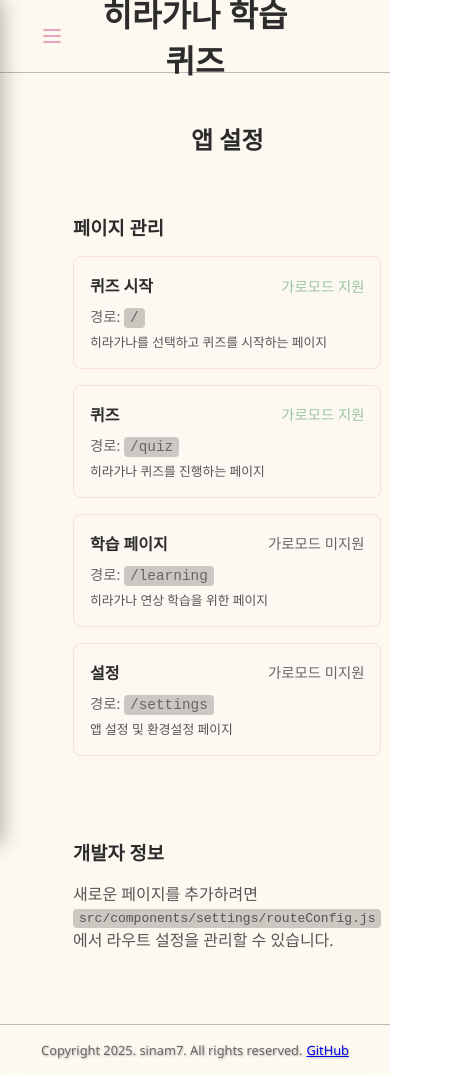
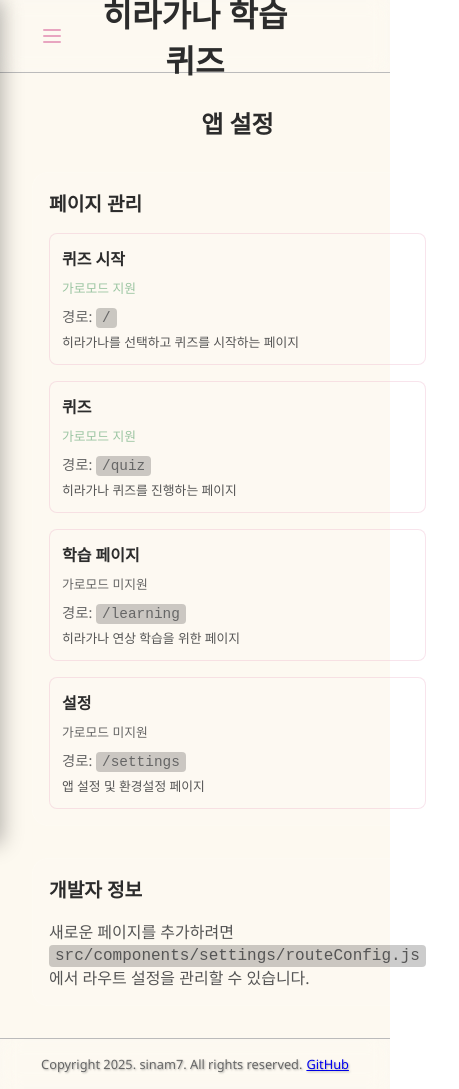
Before and after one commit to sinam7/japanese-study-tool, a React (Vite) app: page /settings in a window 390 px wide. Shown: the whole page, 459 px wide, since content can reach past the window. Built offline with nearby package versions, Linux system fonts and the light colour scheme.

Commit message:
Gemini 코드리뷰 반영
https://github.com/sinam7/japanese-study-tool/pull/5#pullrequestreview-3058461650

```diff
--- a/src/App.jsx
+++ b/src/App.jsx
@@ -6,7 +6,7 @@ import QuizContainer from './components/quiz/QuizContainer';
 import LearningPage from './components/learning/LearningPage';
 import Settings from './components/settings/Settings';
 import Sidebar from './components/common/Sidebar';
-import { getCurrentRouteConfig, shouldShowLayoutToggle, getOtherRoutes } from './components/settings/routeConfig';
+import { shouldShowLayoutToggle } from './components/settings/routeConfig';
 import './styles/global.css';
 
 function App() {
--- a/src/components/learning/HiraganaCard.jsx
+++ b/src/components/learning/HiraganaCard.jsx
@@ -1,11 +1,11 @@
 import React from 'react';
 import '../../styles/components/HiraganaCard.css';
 
-const HiraganaCard = ({ hiragana, romanji, image, description }) => {
+const HiraganaCard = ({ hiragana, romaji, image, description }) => {
   return (
     <div className="hiragana-card">
       <div className="hiragana-char">{hiragana}</div>
-      <div className="romanji">{romanji}</div>
+      <div className="romaji">{romaji}</div>
       {image && <img src={image} alt={hiragana} className="hiragana-image" />}
       {description && <p className="hiragana-description">{description}</p>}
     </div>
--- a/src/components/learning/LearningPage.jsx
+++ b/src/components/learning/LearningPage.jsx
@@ -15,7 +15,7 @@ const LearningPage = () => {
                 <HiraganaCard
                   key={`${row.row}-${index}`}
                   hiragana={char.hiragana}
-                  romanji={char.romaji}
+                  romaji={char.romaji}
                   image={char.image || ''}
                   description={char.description || ''}
                 />
--- /dev/null
+++ b/src/components/settings/Settings.css
@@ -0,0 +1,122 @@
+.settings-container {
+  padding: 2rem;
+  max-width: 800px;
+  margin: 0 auto;
+}
+
+.settings-title {
+  color: var(--color-text-primary);
+  margin-bottom: 2rem;
+  text-align: center;
+}
+
+.settings-section {
+  background: var(--color-surface-1);
+  border-radius: 16px;
+  padding: 1.5rem;
+  border: 1px solid var(--color-surface-2);
+}
+
+.settings-section + .settings-section {
+  margin-top: 2rem;
+}
+
+.settings-section-title {
+  color: var(--color-text-primary);
+  margin-bottom: 1rem;
+}
+
+.route-grid {
+  display: grid;
+  gap: 1rem;
+}
+
+.route-item {
+  background: var(--color-surface-2);
+  padding: 1rem;
+  border-radius: 8px;
+  border: 1px solid var(--color-primary-light);
+}
+
+.route-header {
+  display: flex;
+  justify-content: space-between;
+  align-items: center;
+  margin-bottom: 0.5rem;
+}
+
+.route-name {
+  color: var(--color-text-primary);
+  font-weight: bold;
+}
+
+.route-status {
+  font-size: 0.9rem;
+}
+
+.route-status.supported {
+  color: var(--color-success);
+}
+
+.route-status.not-supported {
+  color: var(--color-text-sub);
+}
+
+.route-path {
+  color: var(--color-text-sub);
+  font-size: 0.9rem;
+  margin-bottom: 0.5rem;
+}
+
+.route-description {
+  color: var(--color-text-secondary);
+  font-size: 0.8rem;
+  line-height: 1.4;
+}
+
+.code-snippet {
+  background: var(--color-black-20);
+  padding: 2px 6px;
+  border-radius: 4px;
+  font-family: 'Courier New', monospace;
+}
+
+.developer-info {
+  color: var(--color-text-secondary);
+  margin: 0;
+}
+
+/* 반응형 디자인 */
+@media (max-width: 768px) {
+  .settings-container {
+    padding: 1rem;
+  }
+
+  .settings-section {
+    padding: 1rem;
+  }
+
+  .route-header {
+    flex-direction: column;
+    align-items: flex-start;
+    gap: 0.5rem;
+  }
+
+  .route-status {
+    font-size: 0.8rem;
+  }
+}
+
+@media (max-width: 480px) {
+  .settings-title {
+    font-size: 1.5rem;
+  }
+
+  .settings-section-title {
+    font-size: 1.2rem;
+  }
+
+  .route-item {
+    padding: 0.75rem;
+  }
+}
--- a/src/components/settings/Settings.jsx
+++ b/src/components/settings/Settings.jsx
@@ -1,58 +1,36 @@
 import React from 'react';
 import { routeConfig } from './routeConfig';
+import './Settings.css';
 
 const Settings = () => {
   return (
-    <div className="settings-container" style={{ padding: '2rem', maxWidth: '800px', margin: '0 auto' }}>
-      <h2 style={{ color: 'var(--color-text-primary)', marginBottom: '2rem', textAlign: 'center' }}>
+    <div className="settings-container">
+      <h2 className="settings-title">
         앱 설정
       </h2>
 
-      <div style={{
-        background: 'var(--color-surface-1)',
-        borderRadius: '16px',
-        padding: '1.5rem',
-        border: '1px solid var(--color-surface-2)'
-      }}>
-        <h3 style={{ color: 'var(--color-text-primary)', marginBottom: '1rem' }}>
+      <div className="settings-section">
+        <h3 className="settings-section-title">
           페이지 관리
         </h3>
 
-        <div style={{ display: 'grid', gap: '1rem' }}>
+        <div className="route-grid">
           {Object.entries(routeConfig).map(([path, config]) => (
-            <div
-              key={path}
-              style={{
-                background: 'var(--color-surface-2)',
-                padding: '1rem',
-                borderRadius: '8px',
-                border: '1px solid var(--color-primary-light)'
-              }}
-            >
-              <div style={{
-                display: 'flex',
-                justifyContent: 'space-between',
-                alignItems: 'center',
-                marginBottom: '0.5rem'
-              }}>
-                <strong style={{ color: 'var(--color-text-primary)' }}>
+            <div key={path} className="route-item">
+              <div className="route-header">
+                <span className="route-name">
                   {config.name}
-                </strong>
-                <span style={{
-                  color: config.showLayoutToggle ? 'var(--color-success)' : 'var(--color-text-sub)',
-                  fontSize: '0.9rem'
-                }}>
+                </span>
+                <span className={`route-status ${config.showLayoutToggle ? 'supported' : 'not-supported'}`}>
                   {config.showLayoutToggle ? '가로모드 지원' : '가로모드 미지원'}
                 </span>
               </div>
 
-              <div style={{ color: 'var(--color-text-sub)', fontSize: '0.9rem', marginBottom: '0.5rem' }}>
-                경로: <code style={{ background: 'var(--color-black-20)', padding: '2px 6px', borderRadius: '4px' }}>
-                  {path}
-                </code>
+              <div className="route-path">
+                경로: <code className="code-snippet">{path}</code>
               </div>
 
-              <div style={{ color: 'var(--color-text-secondary)', fontSize: '0.8rem', lineHeight: '1.4' }}>
+              <div className="route-description">
                 {config.description}
               </div>
             </div>
@@ -60,22 +38,12 @@ const Settings = () => {
         </div>
       </div>
 
-      <div style={{
-        background: 'var(--color-surface-1)',
-        borderRadius: '16px',
-        padding: '1.5rem',
-        border: '1px solid var(--color-surface-2)',
-        marginTop: '2rem'
-      }}>
-        <h3 style={{ color: 'var(--color-text-primary)', marginBottom: '1rem' }}>
+      <div className="settings-section">
+        <h3 className="settings-section-title">
           개발자 정보
         </h3>
-        <p style={{ color: 'var(--color-text-secondary)', margin: 0 }}>
-          새로운 페이지를 추가하려면 <code style={{
-            background: 'var(--color-black-20)',
-            padding: '2px 6px',
-            borderRadius: '4px'
-          }}>src/components/settings/routeConfig.js</code>에서 라우트 설정을 관리할 수 있습니다.
+        <p className="developer-info">
+          새로운 페이지를 추가하려면 <code className="code-snippet">src/components/settings/routeConfig.js</code>에서 라우트 설정을 관리할 수 있습니다.
         </p>
       </div>
     </div>
--- a/src/hooks/useQuiz.js
+++ b/src/hooks/useQuiz.js
@@ -32,7 +32,7 @@ const useQuiz = (selectedCharacters, quizSettings) => {
         setChoices(generateChoices(shuffled[0], quizSettings.choiceCount));
       }
     }
-  }, [selectedCharacters, quizSettings, shuffleArray, generateChoices]);
+  }, [selectedCharacters, quizSettings]);
 
   const currentCharacter = shuffledCharacters[currentQuestionIndex];
 
@@ -41,7 +41,7 @@ const useQuiz = (selectedCharacters, quizSettings) => {
       setChoices(generateChoices(currentCharacter, quizSettings.choiceCount));
       setSelectedChoice(null);
     }
-  }, [currentQuestionIndex, currentCharacter, quizSettings, generateChoices]);
+  }, [currentQuestionIndex, currentCharacter, quizSettings]);
 
   const handleSubmit = useCallback((e) => {
     e.preventDefault();
@@ -105,7 +105,7 @@ const useQuiz = (selectedCharacters, quizSettings) => {
     if (quizSettings.type === 'choice' && shuffled.length > 0) {
       setChoices(generateChoices(shuffled[0], quizSettings.choiceCount));
     }
-  }, [selectedCharacters, quizSettings, shuffleArray, generateChoices]);
+  }, [selectedCharacters, quizSettings]);
 
   const getScorePercentage = useCallback(() => {
     return Math.round((score / shuffledCharacters.length) * 100);
--- a/src/styles/components/HiraganaCard.css
+++ b/src/styles/components/HiraganaCard.css
@@ -21,7 +21,7 @@
   color: var(--color-text-main);
 }
 
-.romanji {
+.romaji {
   font-size: 1.5em;
   color: var(--color-text-sub);
   margin-bottom: 10px;
--- a/src/styles/global.css
+++ b/src/styles/global.css
@@ -61,28 +61,7 @@
   gap: 10px; /* Add some space between controls */
 }
 
-.header-button {
-  background: var(--gradient-whitepink-pink); /* Example gradient */
-  color: var(--color-text-main);
-  border: none;
-  padding: 10px 20px;
-  border-radius: 20px;
-  cursor: pointer;
-  font-size: 1rem;
-  font-weight: bold;
-  box-shadow: 0 4px 6px var(--color-black-10);
-  transition: all 0.3s ease;
-}
 
-.header-button:hover {
-  transform: translateY(-2px);
-  box-shadow: 0 6px 8px var(--color-black-20);
-}
-
-.header-button:active {
-  transform: translateY(0);
-  box-shadow: 0 2px 4px var(--color-black-10);
-}
 
 .layout-toggle-label {
   display: inline-flex;
```
Also changed, not shown: src/components/common/Layout.js (deleted, +0 -11 lines).
